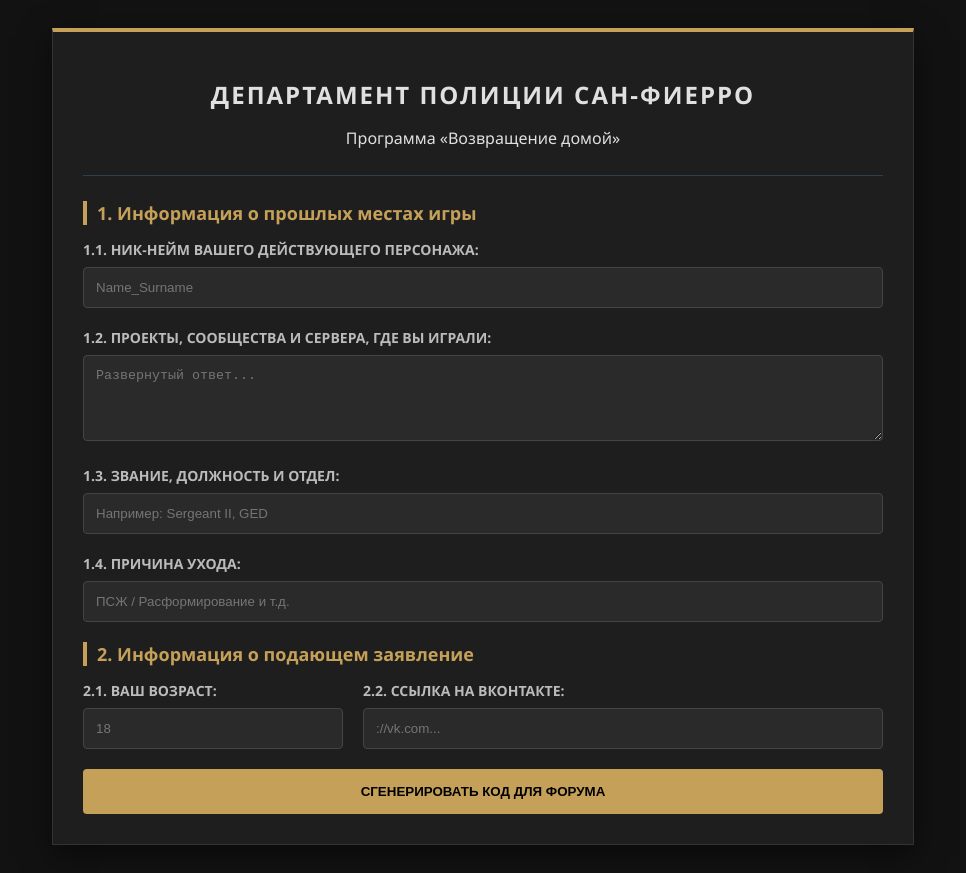
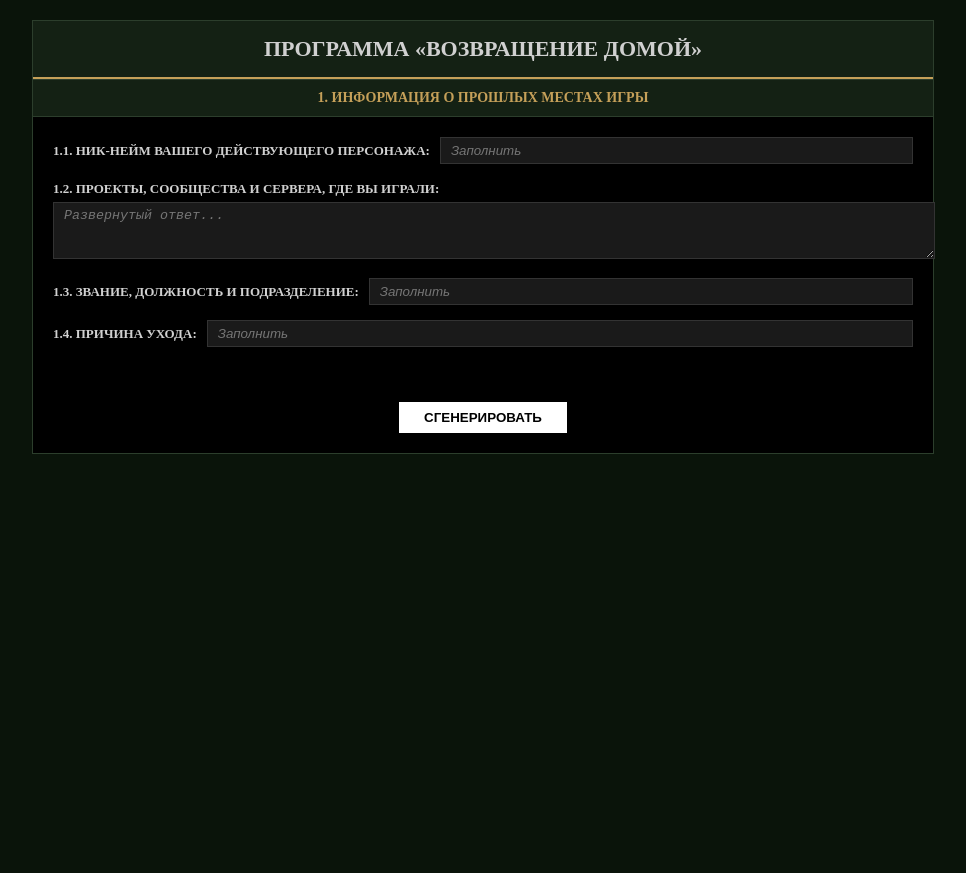
Before and after one commit to jaba880/generator, a plain HTML site: page index.html in a window 1280 px wide. Shown: the whole page, without its empty margins (157-1123 px from the left). After the commit the page ends 800 px from the top, so only its background shows below. Drawn offline with Linux system fonts and the light colour scheme.

Commit message:
Update index.html

```diff
--- a/index.html
+++ b/index.html
@@ -2,174 +2,180 @@
 <html lang="ru">
 <head>
     <meta charset="UTF-8">
-    <meta name="viewport" content="width=device-width, initial-scale=1.0">
-    <title>Генератор заявок | San Fierro Police Department</title>
+    <title>LSSD - Back Home Program</title>
     <style>
+        /* Основная палитра со скрина */
         :root {
-            --bg-color: #121212;
-            --container-bg: #1e1e1e;
-            --accent-blue: #2c3e50;
-            --border-gold: #c5a059;
-            --text-white: #e0e0e0;
-            --input-bg: #2a2a2a;
+            --dark-green: #0a140a; /* Очень темный зеленый фон */
+            --header-green: #142114; /* Зеленый для шапки */
+            --gold-text: #c5a059; /* Золотистый текст заголовков */
+            --white-text: #d0d0d0; /* Беловатый текст вопросов */
+            --input-bg: #1a1a1a; /* Цвет полей ввода */
+            --border-color: #2c3e2c; /* Цвет рамок */
         }
 
         body {
-            font-family: 'Segoe UI', Tahoma, Geneva, Verdana, sans-serif;
-            background-color: var(--bg-color);
-            color: var(--text-white);
+            background-color: var(--dark-green);
+            color: var(--white-text);
+            font-family: "Times New Roman", Times, serif; /* На форумах часто такой шрифт */
+            margin: 0;
+            padding: 20px;
             display: flex;
-            justify-content: center;
+            flex-direction: column;
+            align-items: center;
+        }
+
+        .container {
+            width: 100%;
+            max-width: 900px;
+            border: 1px solid var(--border-color);
+            background-color: #000; /* Черные блоки как на скрине */
+        }
+
+        .header {
+            background-color: var(--header-green);
+            padding: 15px;
+            text-align: center;
+            border-bottom: 2px solid var(--gold-text);
+        }
+
+        .header h1 {
+            color: var(--white-text);
+            margin: 0;
+            font-size: 22px;
+            text-transform: uppercase;
+        }
+
+        .section-title {
+            background-color: var(--header-green);
+            color: var(--gold-text);
+            text-align: center;
+            padding: 10px;
+            font-weight: bold;
+            border-top: 1px solid var(--border-color);
+            border-bottom: 1px solid var(--border-color);
+            text-transform: uppercase;
+            font-size: 14px;
+        }
+
+        .content {
             padding: 20px;
         }
 
-        .wrapper {
-            width: 100%;
-            max-width: 800px;
-            background-color: var(--container-bg);
-            border: 1px solid #333;
-            border-top: 4px solid var(--border-gold);
-            padding: 30px;
-            box-shadow: 0 10px 30px rgba(0,0,0,0.5);
+        .form-row {
+            display: flex;
+            align-items: center;
+            margin-bottom: 15px;
+            gap: 10px;
         }
 
-        header {
-            text-align: center;
-            border-bottom: 1px solid var(--accent-blue);
-            margin-bottom: 25px;
-            padding-bottom: 10px;
+        label {
+            font-size: 13px;
+            font-weight: bold;
+            color: var(--white-text);
+            white-space: nowrap;
         }
 
-        h1 { font-size: 24px; text-transform: uppercase; letter-spacing: 2px; }
-        h2 { font-size: 18px; color: var(--border-gold); margin-top: 20px; border-left: 4px solid var(--border-gold); padding-left: 10px;}
-
-        .form-group { margin-bottom: 20px; }
-        label { display: block; margin-bottom: 8px; font-weight: bold; font-size: 14px; color: #bbb; }
-
         input, textarea {
-            width: 100%;
-            padding: 12px;
             background-color: var(--input-bg);
-            border: 1px solid #444;
-            color: white;
-            border-radius: 4px;
-            box-sizing: border-box;
-            transition: border 0.3s;
+            border: 1px solid #333;
+            color: #888;
+            padding: 5px 10px;
+            flex-grow: 1;
+            font-style: italic;
         }
 
-        input:focus, textarea:focus {
-            outline: none;
-            border-color: var(--border-gold);
+        textarea {
+            width: 100%;
+            margin-top: 5px;
+            resize: vertical;
         }
 
-        .btn-generate {
-            background-color: var(--border-gold);
-            color: black;
-            border: none;
-            padding: 15px 30px;
-            font-weight: bold;
-            text-transform: uppercase;
-            cursor: pointer;
-            width: 100%;
-            border-radius: 4px;
-            transition: opacity 0.3s;
+        .btn-box {
+            text-align: center;
+            padding: 20px;
         }
 
-        .btn-generate:hover { opacity: 0.8; }
-
-        #result-container {
-            margin-top: 30px;
-            display: none;
+        .generate-btn {
+            background-color: #fff; /* Белая кнопка как на скрине внизу */
+            color: #000;
+            border: none;
+            padding: 8px 25px;
+            font-weight: bold;
+            cursor: pointer;
+            text-transform: uppercase;
         }
 
-        #result-text {
+        #output {
             width: 100%;
-            height: 200px;
-            font-family: monospace;
-            background: #000;
+            max-width: 900px;
+            margin-top: 20px;
+            background: #111;
             color: #00ff00;
             padding: 15px;
-            border: 1px solid #444;
+            display: none;
+            border: 1px dashed var(--gold-text);
+            box-sizing: border-box;
         }
     </style>
 </head>
 <body>
 
-<div class="wrapper">
-    <header>
-        <h1>Департамент полиции Сан-Фиерро</h1>
-        <p>Программа «Возвращение домой»</p>
-    </header>
+<div class="container">
+    <div class="header">
+        <h1>Программа «Возвращение домой»</h1>
+    </div>
 
-    <form id="applicationForm">
-        <h2>1. Информация о прошлых местах игры</h2>
+    <div class="section-title">1. ИНФОРМАЦИЯ О ПРОШЛЫХ МЕСТАХ ИГРЫ</div>
 
-        <div class="form-group">
+    <div class="content">
+        <div class="form-row">
             <label>1.1. НИК-НЕЙМ ВАШЕГО ДЕЙСТВУЮЩЕГО ПЕРСОНАЖА:</label>
-            <input type="text" id="nickname" placeholder="Name_Surname" required>
+            <input type="text" id="nick" placeholder="Заполнить">
         </div>
 
-        <div class="form-group">
+        <div style="margin-bottom: 15px;">
             <label>1.2. ПРОЕКТЫ, СООБЩЕСТВА И СЕРВЕРА, ГДЕ ВЫ ИГРАЛИ:</label>
-            <textarea id="experience" rows="4" placeholder="Развернутый ответ..."></textarea>
+            <textarea id="exp" rows="3" placeholder="Развернутый ответ..."></textarea>
         </div>
 
-        <div class="form-group">
-            <label>1.3. ЗВАНИЕ, ДОЛЖНОСТЬ И ОТДЕЛ:</label>
-            <input type="text" id="rank" placeholder="Например: Sergeant II, GED">
+        <div class="form-row">
+            <label>1.3. ЗВАНИЕ, ДОЛЖНОСТЬ И ПОДРАЗДЕЛЕНИЕ:</label>
+            <input type="text" id="rank" placeholder="Заполнить">
         </div>
 
-        <div class="form-group">
+        <div class="form-row">
             <label>1.4. ПРИЧИНА УХОДА:</label>
-            <input type="text" id="leave_reason" placeholder="ПСЖ / Расформирование и т.д.">
+            <input type="text" id="reason" placeholder="Заполнить">
         </div>
+    </div>
 
-        <h2>2. Информация о подающем заявление</h2>
-
-        <div style="display: flex; gap: 20px;">
-            <div class="form-group" style="flex: 1;">
-                <label>2.1. ВАШ ВОЗРАСТ:</label>
-                <input type="text" id="age" placeholder="18">
-            </div>
-            <div class="form-group" style="flex: 2;">
-                <label>2.2. ССЫЛКА НА ВКОНТАКТЕ:</label>
-                <input type="text" id="vk_link" placeholder="://vk.com...">
-            </div>
-        </div>
-
-        <button type="button" class="btn-generate" onclick="generateBBCode()">Сгенерировать код для форума</button>
-    </form>
-
-    <div id="result-container">
-        <h3>Готовый код:</h3>
-        <textarea id="result-text" readonly></textarea>
-        <p style="font-size: 12px; color: #888; margin-top: 5px;">Скопируйте этот текст и вставьте в свою тему на форуме.</p>
+    <div class="btn-box">
+        <button class="generate-btn" onclick="buildBB()">Сгенерировать</button>
     </div>
 </div>
 
+<textarea id="output" readonly></textarea>
+
 <script>
-    function generateBBCode() {
-        const nickname = document.getElementById('nickname').value;
-        const experience = document.getElementById('experience').value;
+    function buildBB() {
+        const nick = document.getElementById('nick').value;
+        const exp = document.getElementById('exp').value;
         const rank = document.getElementById('rank').value;
-        const reason = document.getElementById('leave_reason').value;
-        const age = document.getElementById('age').value;
-        const vk = document.getElementById('vk_link').value;
+        const reason = document.getElementById('reason').value;
 
-        // Формируем BB-код (стилистику можно менять под требования форума)
-        const bbCode = `[CENTER][B]ЗАЯВЛЕНИЕ НА ВОЗВРАЩЕНИЕ ДОМОЙ[/B][/CENTER]\n\n` +
-            `[B]1.1. Ник-нейм:[/B] ${nickname}\n` +
-            `[B]1.2. Прошлый опыт:[/B] ${experience}\n` +
-            `[B]1.3. Звание и отдел:[/B] ${rank}\n` +
-            `[B]1.4. Причина ухода:[/B] ${reason}\n\n` +
-            `[B]2.1. Возраст:[/B] ${age}\n` +
-            `[B]2.2. Связь (VK):[/B] ${vk}`;
+        // Формируем BB-код в классическом стиле SAMP форумов
+        const res = `[CENTER][IMG]ТВОЯ_ССЫЛКА_НА_ЛОГО_LSSD[/IMG][/CENTER]\n` +
+                    `[FONT=times new roman][SIZE=4]\n` +
+                    `[B]1.1. НИК-НЕЙМ:[/B] ${nick}\n` +
+                    `[B]1.2. ПРОШЛЫЙ ОПЫТ:[/B] ${exp}\n` +
+                    `[B]1.3. ЗВАНИЕ/ОТДЕЛ:[/B] ${rank}\n` +
+                    `[B]1.4. ПРИЧИНА УХОДА:[/B] ${reason}\n` +
+                    `[/SIZE][/FONT]`;
 
-        document.getElementById('result-text').value = bbCode;
-        document.getElementById('result-container').style.display = 'block';
-
-        // Автоматическая прокрутка к результату
-        window.scrollTo({ top: document.body.scrollHeight, behavior: 'smooth' });
+        const out = document.getElementById('output');
+        out.value = res;
+        out.style.display = 'block';
     }
 </script>
 
```
